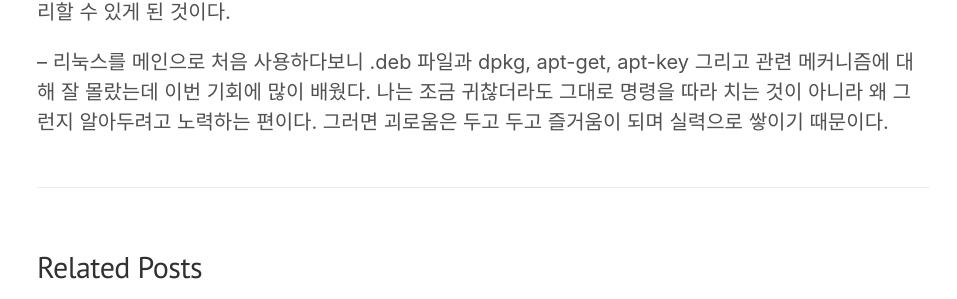
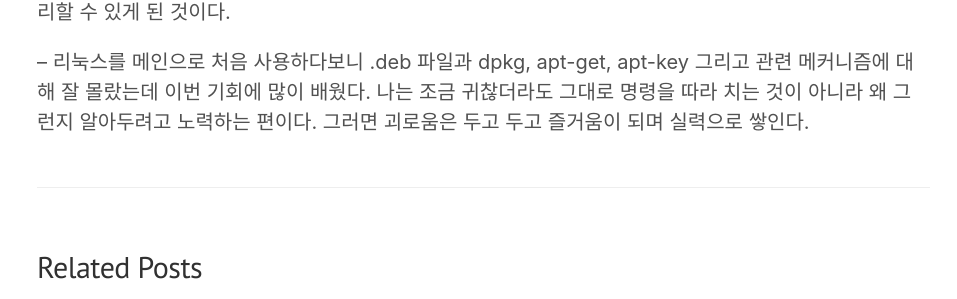
Before and after one commit to jwkcp/jwkcp.github.com, a Jekyll site: the page built from _posts/2019-01-31-installing-cuda-and-cudnn.md, in a window 1280 px wide and 900 px high, scrolled down 2566 px. Shown: the part 210-509 px from the top of the window, without its empty margins (3-960 px from the left). Built offline with Jekyll 4.4.1, drawn with Linux system fonts in a browser that asks for light colours; nearby versions of some CDN libraries; comment, search, counter and statistics services are not loaded.

Commit message:
문장 수정

```diff
--- a/_posts/2019-01-31-installing-cuda-and-cudnn.md
+++ b/_posts/2019-01-31-installing-cuda-and-cudnn.md
@@ -55,4 +55,4 @@ apt-key는 쉽게 말해 저장소가 유효한지 인증해주는 절차다. ap
 이제 apt-get install cuda를 하면 cuda 패키지가 설치되는 걸 볼 수 있다. dpkg -i 과정을 통해 1.cuda 저장소가 추가되었고 2.관련 파일이 설치되며 .pub 키가 생겼고 3.이를 등록했다. 4.apt-get update로 필요한 파일도 업데이트 되었다. 마지막으로 apt-get install cuda를 통해 cuda도 apt-get 패키지 매니저가 관리할 수 있게 된 것이다.
 
 --
-리눅스를 메인으로 처음 사용하다보니 .deb 파일과 dpkg, apt-get, apt-key 그리고 관련 메커니즘에 대해 잘 몰랐는데 이번 기회에 많이 배웠다. 나는 조금 귀찮더라도 그대로 명령을 따라 치는 것이 아니라 왜 그런지 알아두려고 노력하는 편이다. 그러면 괴로움은 두고 두고 즐거움이 되며 실력으로 쌓이기 때문이다.
+리눅스를 메인으로 처음 사용하다보니 .deb 파일과 dpkg, apt-get, apt-key 그리고 관련 메커니즘에 대해 잘 몰랐는데 이번 기회에 많이 배웠다. 나는 조금 귀찮더라도 그대로 명령을 따라 치는 것이 아니라 왜 그런지 알아두려고 노력하는 편이다. 그러면 괴로움은 두고 두고 즐거움이 되며 실력으로 쌓인다.
```
